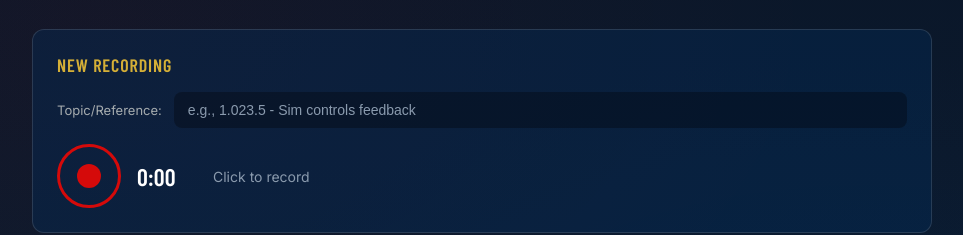
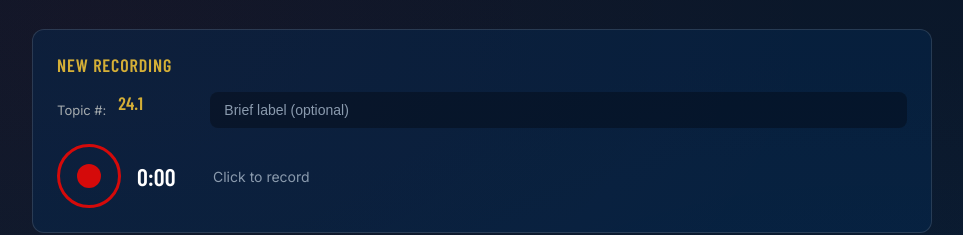
Before and after one commit to nwcarlson-dev/gm-ops, a website: page dev-feedback.html in a window 1280 px wide. Shown: the part 140-375 px from the top of the page, without its empty margins (158-1121 px from the left). Drawn offline with nearby package versions, Linux system fonts and the light colour scheme.

Commit message:
Add auto-generated topic numbers for audio feedback recordings
Replaces manual topic input with auto-generated topic numbers (day.sequence) and an optional label in dev-feedback.html.

Replit-Commit-Author: Agent
Replit-Commit-Session-Id: 600c3806-db5d-4c32-b225-a54a1aed9bb9
Replit-Commit-Checkpoint-Type: full_checkpoint
Replit-Commit-Event-Id: 285203d4-a44d-4500-a6a8-e2ecbdb10fe8
Replit-Commit-Screenshot-Url: https://storage.googleapis.com/screenshot-production-us-central1/664713fe-fca1-4396-9355-16724465b927/600c3806-db5d-4c32-b225-a54a1aed9bb9/cjjKwzx
Replit-Helium-Checkpoint-Created: true

```diff
--- a/dev-feedback.html
+++ b/dev-feedback.html
@@ -79,6 +79,14 @@
             border-radius: 8px;
             color: var(--white);
             font-size: 14px;
+        }
+
+        .topic-number {
+            font-family: 'Barlow Condensed', sans-serif;
+            font-size: 18px;
+            font-weight: 600;
+            color: var(--gold);
+            min-width: 80px;
         }
 
         .topic-input input::placeholder {
@@ -300,8 +308,9 @@
                 <h2>New Recording</h2>
             </div>
             <div class="topic-input">
-                <label>Topic/Reference:</label>
-                <input type="text" id="topicInput" placeholder="e.g., 1.023.5 - Sim controls feedback">
+                <label>Topic #:</label>
+                <span class="topic-number" id="nextTopicNum"></span>
+                <input type="text" id="topicLabel" placeholder="Brief label (optional)">
             </div>
             <div class="recorder-controls">
                 <button class="record-btn" id="recordBtn" onclick="toggleRecording()">
@@ -334,6 +343,29 @@
         let seconds = 0;
         let feedbackItems = JSON.parse(localStorage.getItem('devFeedback') || '[]');
 
+        const PROJECT_START = new Date('2026-01-01');
+
+        function getProjectDay() {
+            const now = new Date();
+            const diffTime = now - PROJECT_START;
+            return Math.floor(diffTime / (1000 * 60 * 60 * 24)) + 1;
+        }
+
+        function getNextTopicNumber() {
+            const day = getProjectDay();
+            const todayItems = feedbackItems.filter(item => {
+                const itemDay = parseInt(item.topicNum?.split('.')[0] || '0');
+                return itemDay === day;
+            });
+            const nextTopic = todayItems.length + 1;
+            return `${day}.${nextTopic}`;
+        }
+
+        function updateNextTopicDisplay() {
+            document.getElementById('nextTopicNum').textContent = getNextTopicNumber();
+        }
+
+        updateNextTopicDisplay();
         renderFeedbackList();
 
         async function toggleRecording() {
@@ -433,9 +465,13 @@
         }
 
         function saveFeedback(text) {
-            const topic = document.getElementById('topicInput').value || 'General Feedback';
+            const topicNum = getNextTopicNumber();
+            const label = document.getElementById('topicLabel').value.trim();
+            const topic = label ? `${topicNum} - ${label}` : topicNum;
+
             const item = {
                 id: Date.now(),
+                topicNum: topicNum,
                 topic: topic,
                 text: text,
                 timestamp: new Date().toISOString(),
@@ -445,8 +481,9 @@
             feedbackItems.unshift(item);
             localStorage.setItem('devFeedback', JSON.stringify(feedbackItems));
             renderFeedbackList();
+            updateNextTopicDisplay();
 
-            document.getElementById('topicInput').value = '';
+            document.getElementById('topicLabel').value = '';
         }
 
         function renderFeedbackList() {
```
